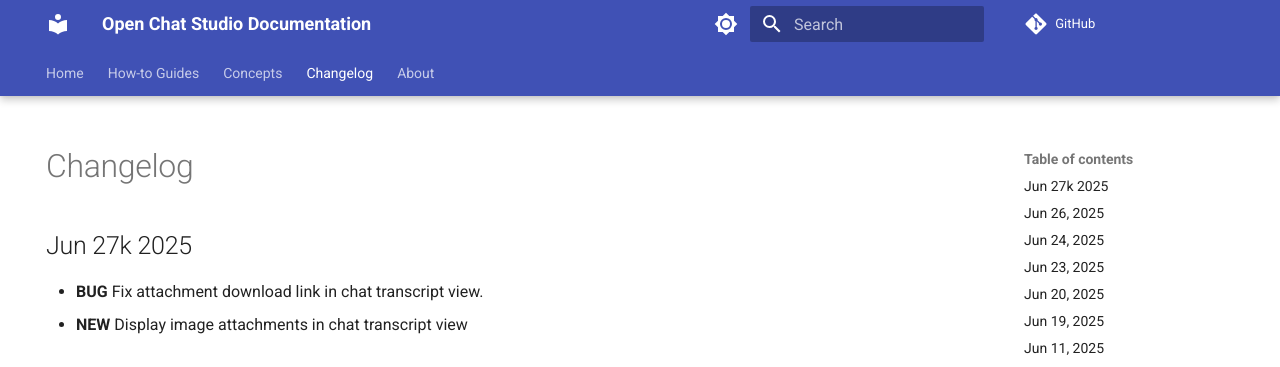
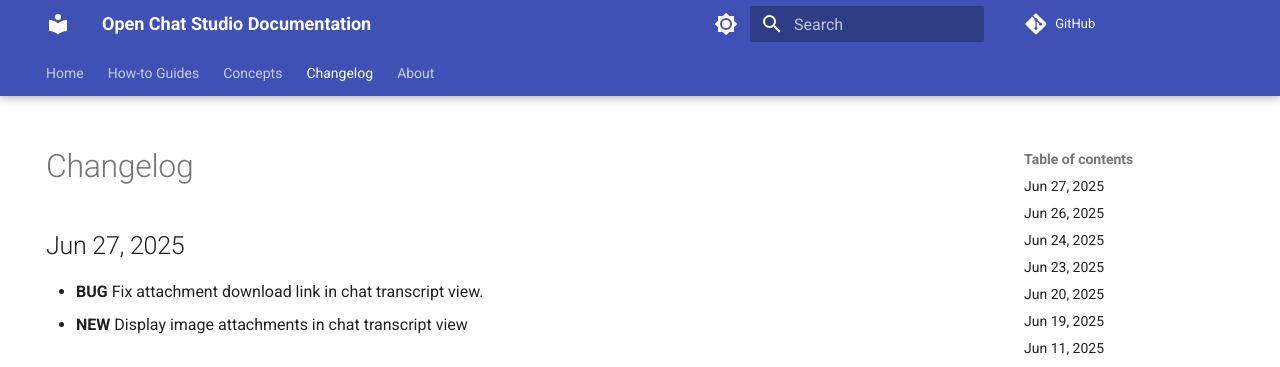
Before and after one commit to dimagi/open-chat-studio-docs, an MkDocs documentation site: the page built from docs/changelog.md, in a window 1280 px wide and 900 px high. Shown: the top 367 px of the window. Built offline with MkDocs 1.6.1 and Material for MkDocs 9.7.7, drawn with Linux system fonts in a browser that asks for light colours; emoji names are drawn with the system emoji font; a script that is not in the unit is left out; comment, search, counter and statistics services are not loaded.

Commit message:
fix typo

```diff
--- a/docs/changelog.md
+++ b/docs/changelog.md
@@ -4,7 +4,7 @@
 ---
 
 # Changelog
-## Jun 27k 2025
+## Jun 27, 2025
 * **BUG** Fix attachment download link in chat transcript view.
 * **NEW** Display image attachments in chat transcript view
 
```
